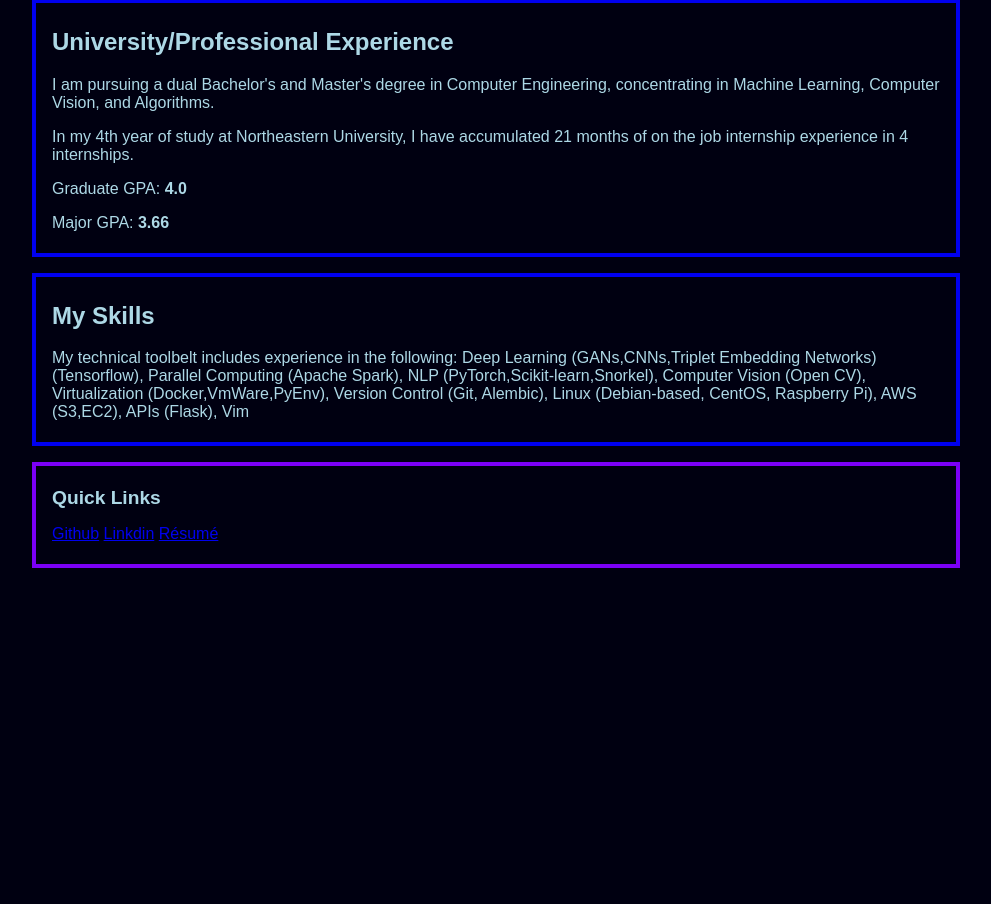
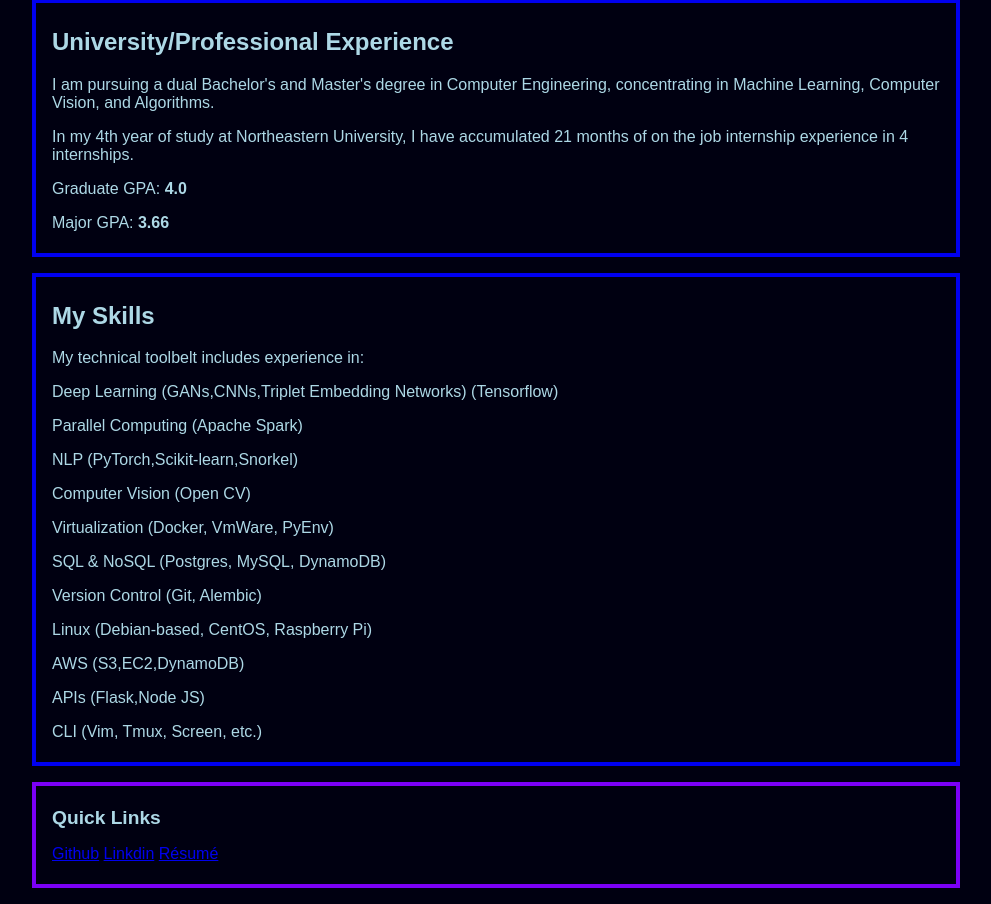
Before and after one commit to SilverEngineered/personal_site, a Flask app: page / in a window 1280 px wide. Shown: the part 432-1336 px from the top of the page, without its empty margins (144-1135 px from the left). Before the commit the page ends 1000 px from the top, so only its background shows below. Run offline with Flask 2, Linux system fonts and the light colour scheme.

Commit message:
list of tech

```diff
--- a/app/templates/index.html
+++ b/app/templates/index.html
@@ -31,9 +31,28 @@
     </div>
     <div class="postb">
       <h2> My Skills</h2>
- <p>My technical toolbelt includes experience in the following:
-Deep Learning (GANs,CNNs,Triplet Embedding Networks) (Tensorflow), Parallel Computing (Apache Spark), NLP (PyTorch,Scikit-learn,Snorkel), Computer Vision (Open CV), Virtualization (Docker,VmWare,PyEnv), Version Control (Git, Alembic),  Linux (Debian-based, CentOS, Raspberry Pi), AWS (S3,EC2), APIs (Flask), Vim
- </p>
+ <p>My technical toolbelt includes experience in:
+  </p>
+ <p>Deep Learning (GANs,CNNs,Triplet Embedding Networks) (Tensorflow)
+  </p>
+ <p>Parallel Computing (Apache Spark)
+    </p>
+ <p>NLP (PyTorch,Scikit-learn,Snorkel)
+    </p>
+  <p> Computer Vision (Open CV)
+    </p>
+  <p>Virtualization (Docker, VmWare, PyEnv)
+    </p>
+  <p> SQL & NoSQL (Postgres, MySQL, DynamoDB)
+    </p>
+  <p> Version Control (Git, Alembic)
+    </p>
+  <p> Linux (Debian-based, CentOS, Raspberry Pi)
+    </p>
+  <p> AWS (S3,EC2,DynamoDB)
+    </p> APIs (Flask,Node JS)
+  <p> CLI (Vim, Tmux, Screen, etc.)
+    </p>
     </div>
         </div>
         <div class="main">
```
